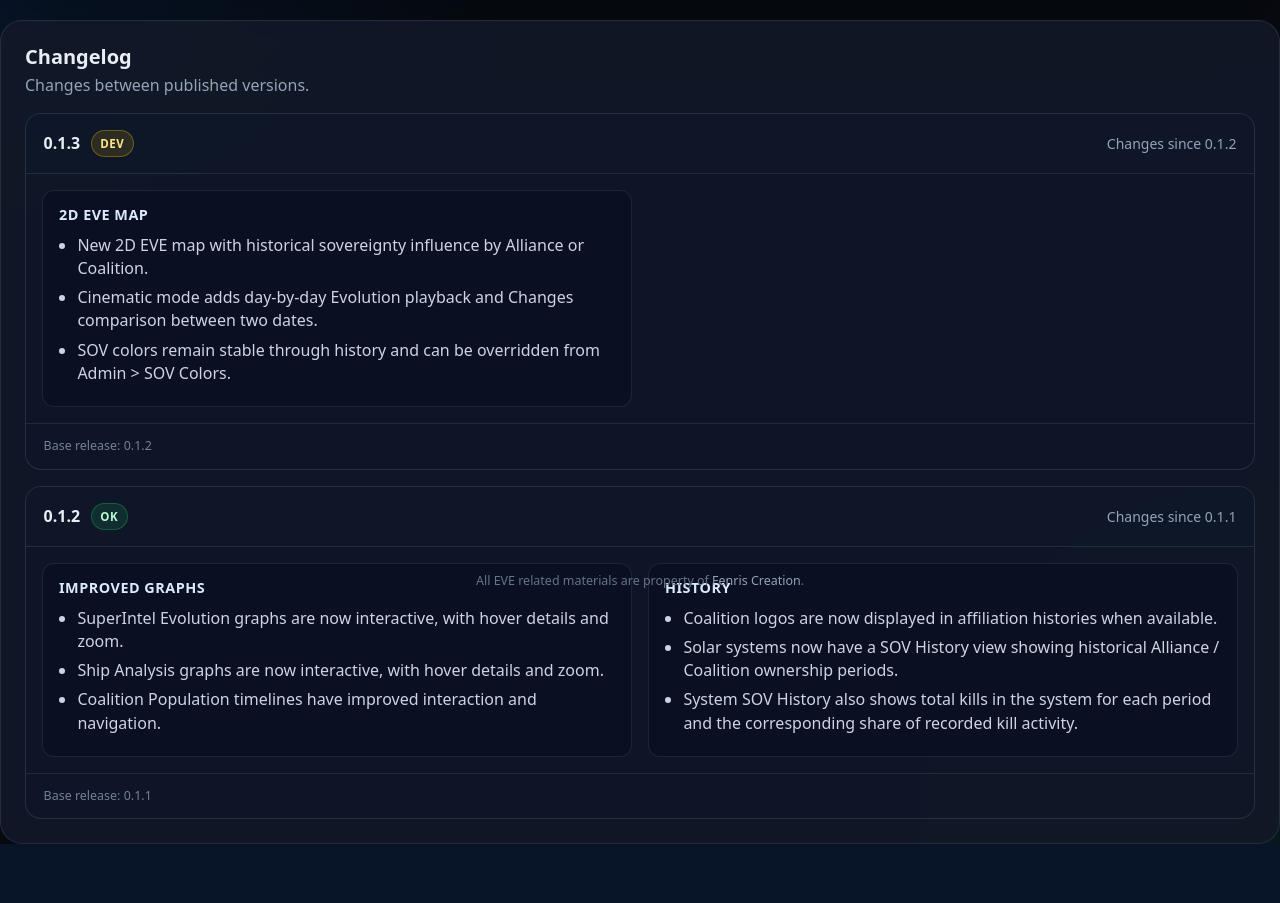
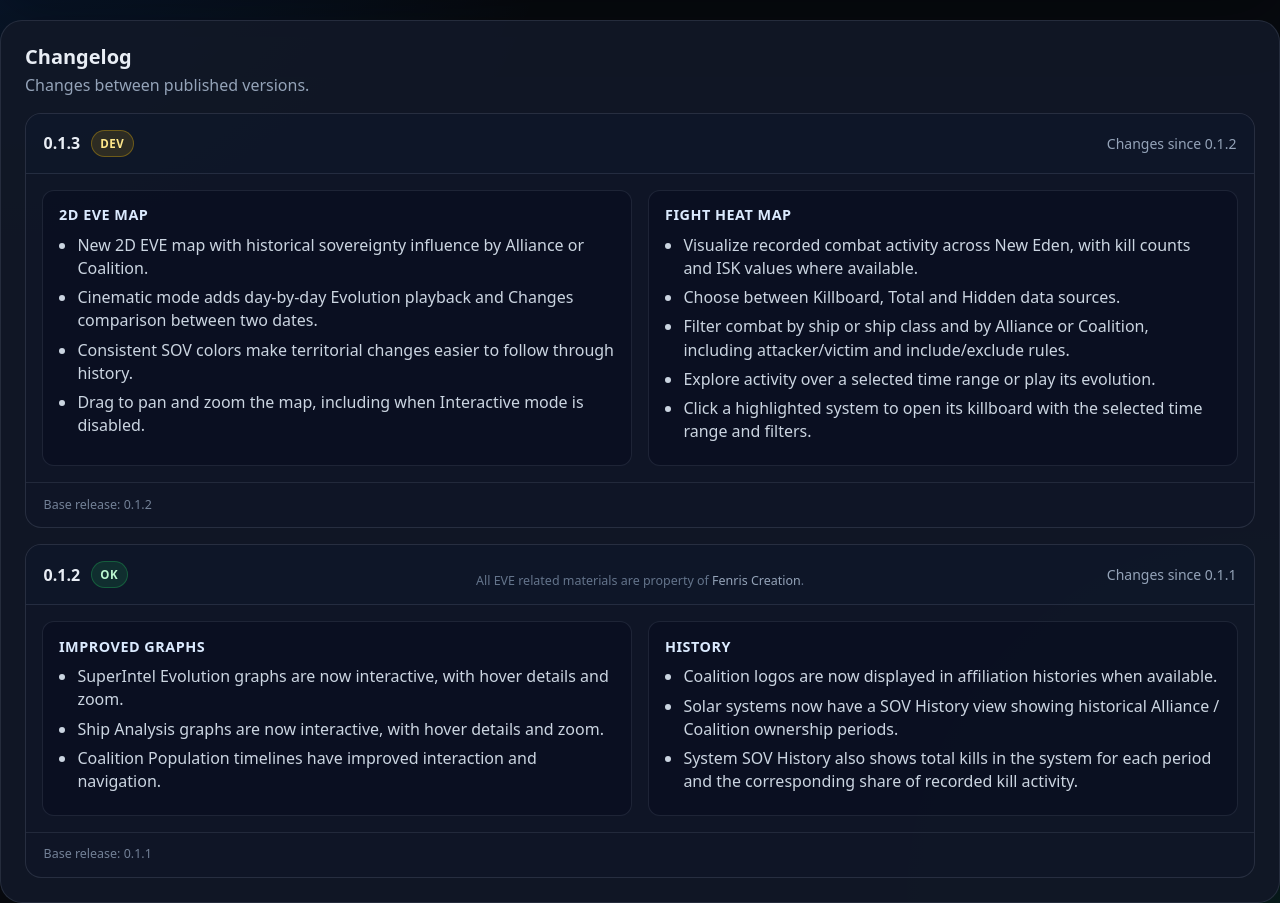
Before and after one commit to DictateurImperator/EVEOSINT, a FastAPI app: template web/templates/home.html in a window 1280 px wide. Shown: the part 192-1095 px from the top of the page. Before the commit the page ends 1036 px from the top, so only its background shows below. Run offline with FastAPI, Linux system fonts and the light colour scheme; the template is opened without the code that fills it, so the values that code supplies are empty; parts of the project's set-up code (start-up, migrations or seed data) failed here and were passed over; some libraries are stand-ins or nearby versions.

Commit message:
Update 0.1.3 Home changelog with user-facing map features

```diff
--- a/web/templates/home.html
+++ b/web/templates/home.html
@@ -150,7 +150,19 @@
         <ul>
           <li>New 2D EVE map with historical sovereignty influence by Alliance or Coalition.</li>
           <li>Cinematic mode adds day-by-day Evolution playback and Changes comparison between two dates.</li>
-          <li>SOV colors remain stable through history and can be overridden from Admin &gt; SOV Colors.</li>
+          <li>Consistent SOV colors make territorial changes easier to follow through history.</li>
+          <li>Drag to pan and zoom the map, including when Interactive mode is disabled.</li>
+        </ul>
+      </section>
+
+      <section class="changelog-group">
+        <h3>Fight Heat Map</h3>
+        <ul>
+          <li>Visualize recorded combat activity across New Eden, with kill counts and ISK values where available.</li>
+          <li>Choose between Killboard, Total and Hidden data sources.</li>
+          <li>Filter combat by ship or ship class and by Alliance or Coalition, including attacker/victim and include/exclude rules.</li>
+          <li>Explore activity over a selected time range or play its evolution.</li>
+          <li>Click a highlighted system to open its killboard with the selected time range and filters.</li>
         </ul>
       </section>
     </div>
```
